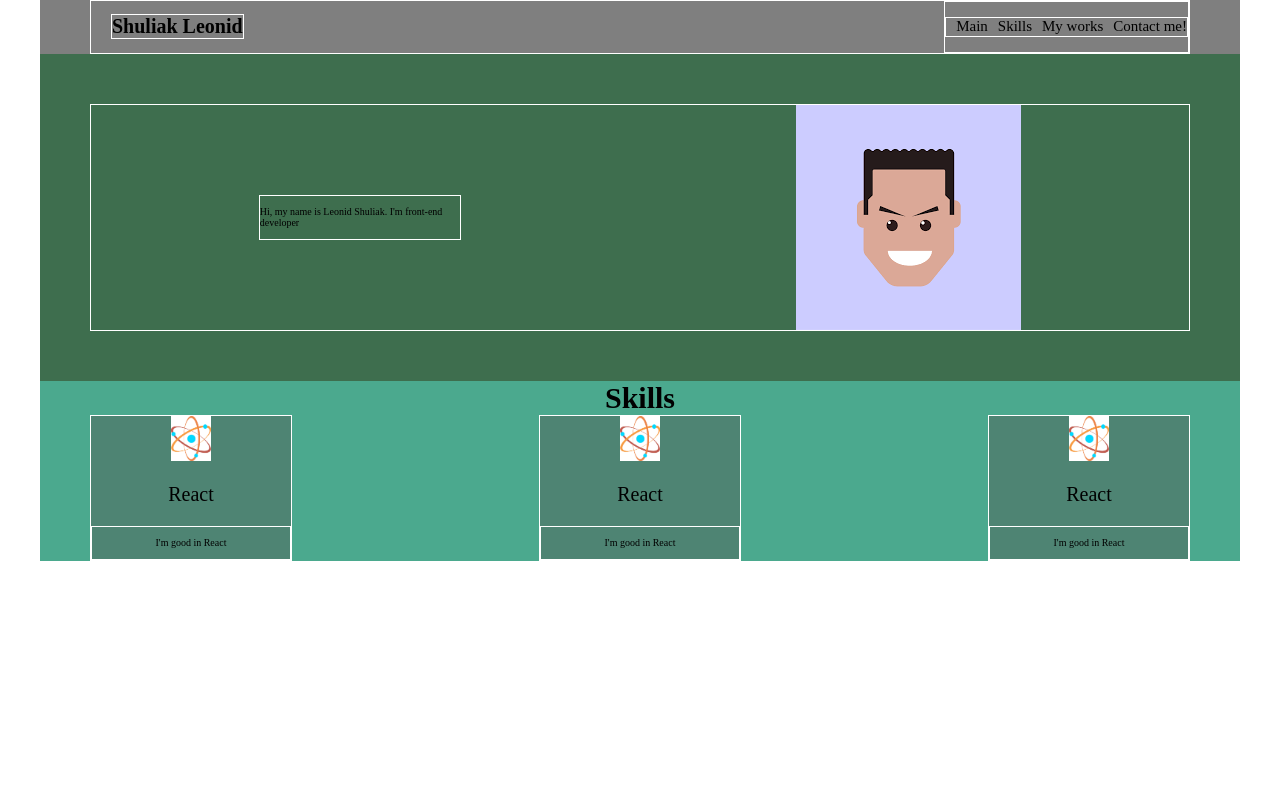
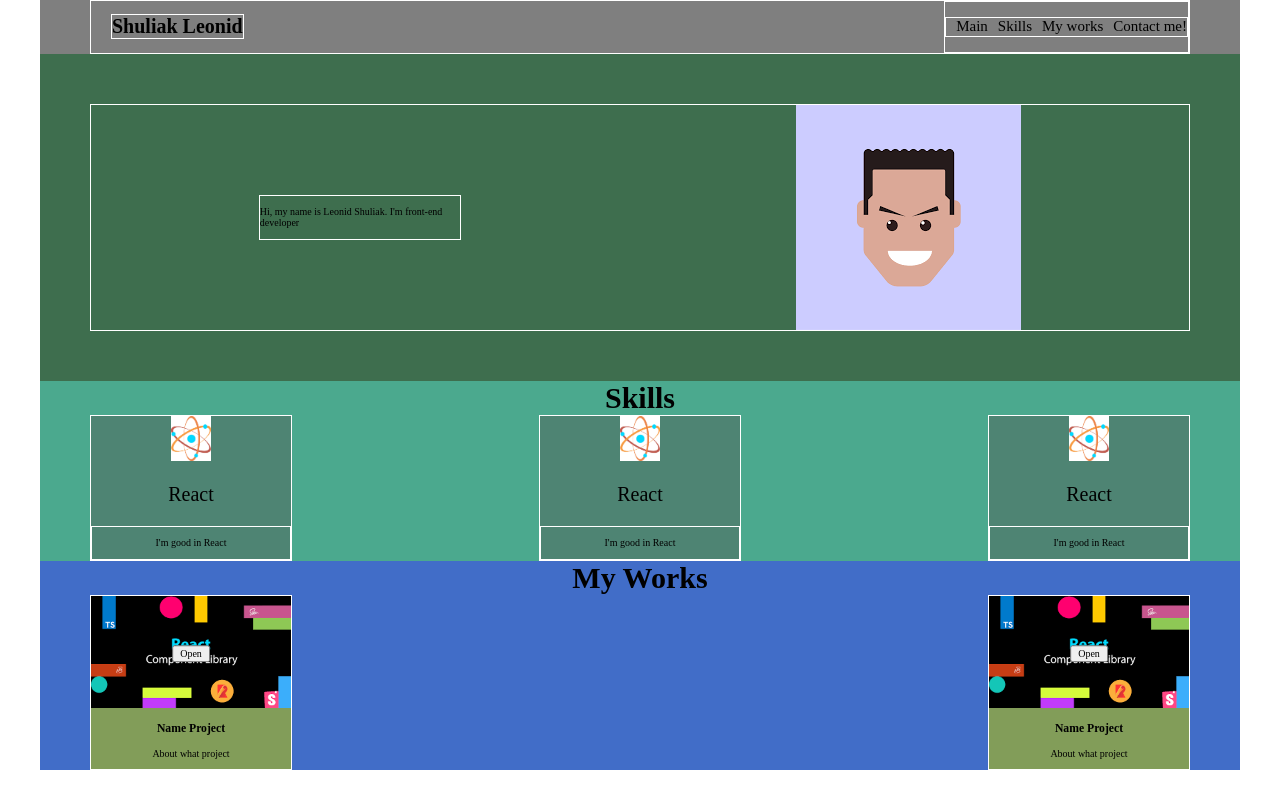
Before and after one commit to shuliakleonid/Portfolio, a React (Create React App) app: page / in a window 1280 px wide. Built offline with nearby package versions, Linux system fonts and the light colour scheme.

Commit message:
add work

```diff
--- a/src/components/App/App.tsx
+++ b/src/components/App/App.tsx
@@ -3,6 +3,7 @@ import Header from "../Header/Header";
 import Main from "../Main/Main";
 import s from "./App.module.css";
 import Skills from "../Skills/Skills";
+import Works from '../Works/Works';
 
 function App() {
   return (
@@ -11,6 +12,7 @@ function App() {
       <main>
         <Main />
         <Skills />
+        <Works/>
       </main>
     </div>
   );
--- /dev/null
+++ b/src/components/Work/Work.module.css
@@ -0,0 +1,20 @@
+.wrapper {
+    width: 20rem;
+    background: rgb(130, 157, 89);
+    border: 1px solid #ffffff;
+}
+
+.header {
+    position: relative;
+}
+
+.button {
+    position: absolute;
+    top: 50%;
+    left: 50%;
+    transform: translate(-50%, -50%);
+}
+
+.image {
+    width: 20rem;
+}
--- /dev/null
+++ b/src/components/Work/Work.tsx
@@ -0,0 +1,19 @@
+import React from 'react';
+import project from '../../assets/img/project.png'
+import s from './Work.module.css'
+const Work = () => {
+  return (
+      <div className={s.wrapper}>
+        <div className={s.header}>
+          <img className={s.image} src={project} alt="Project logo"/>
+          <button className={s.button}>Open</button>
+        </div>
+        <div className={s.skillText}>
+          <h3>Name Project</h3>
+          <p>About what project</p>
+        </div>
+      </div>
+  );
+};
+
+export default Work;
--- /dev/null
+++ b/src/components/Works/Works.module.css
@@ -0,0 +1,18 @@
+.wrapper {
+    padding: 0 5rem;
+    max-width: 120rem;
+    text-align: center;
+    background: rgb(65, 109, 200);
+}
+
+.title {
+    margin: 0;
+    font-size: 3rem
+}
+
+.work {
+    display: flex;
+    justify-content: space-between;
+    flex-wrap: wrap;
+    align-items: center;
+}
--- /dev/null
+++ b/src/components/Works/Works.tsx
@@ -0,0 +1,19 @@
+import React from "react";
+import s from "./Works.module.css";
+import Work from "../Work/Work";
+
+const Works = () => {
+  return (
+    <section className={s.wrapper}>
+      <header>
+        <h2 className={s.title}>My Works </h2>{" "}
+      </header>
+      <div className={s.work}>
+        <Work />
+        <Work />
+      </div>
+    </section>
+  );
+};
+
+export default Works;
```
Also changed, not shown: src/assets/img/project.png (added).
